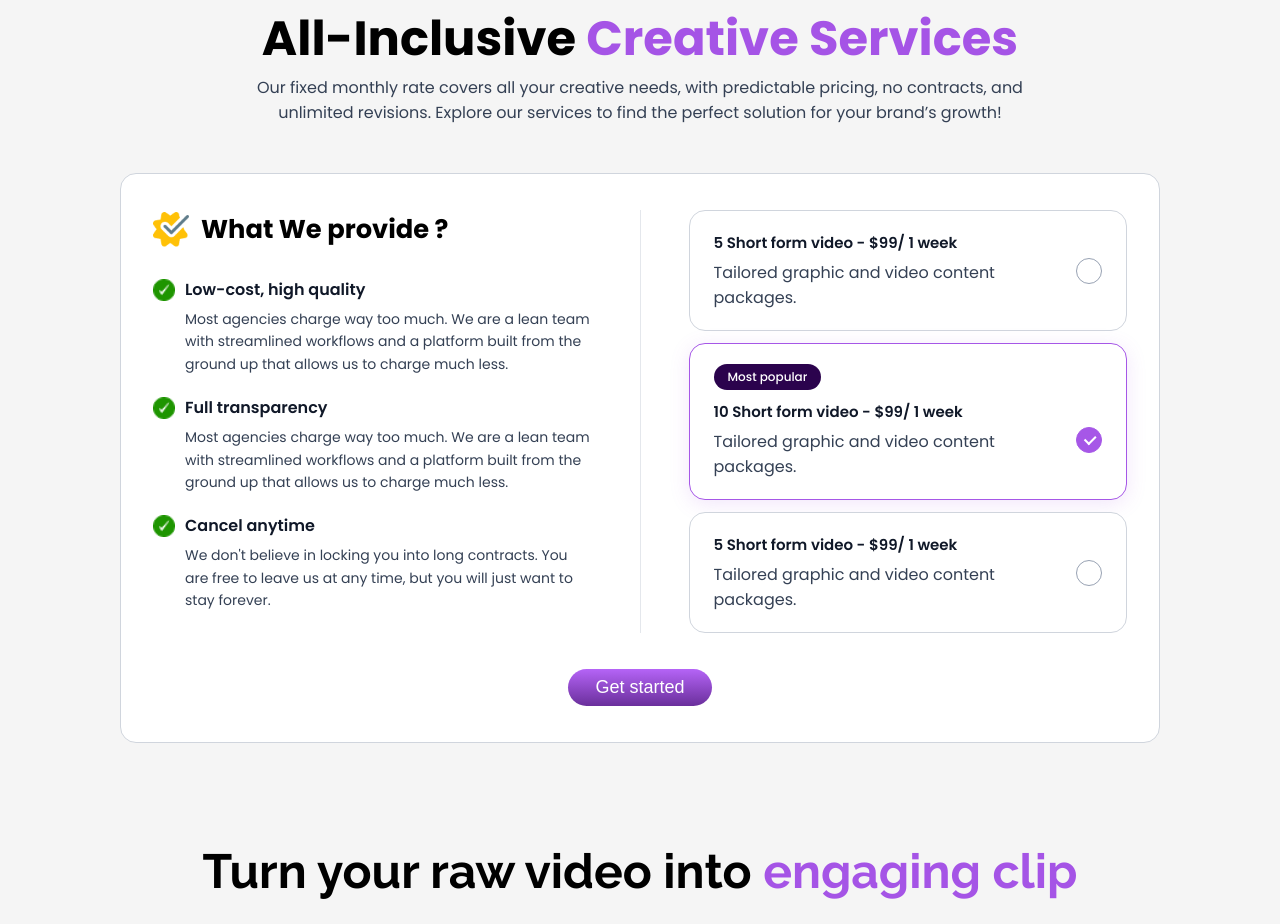
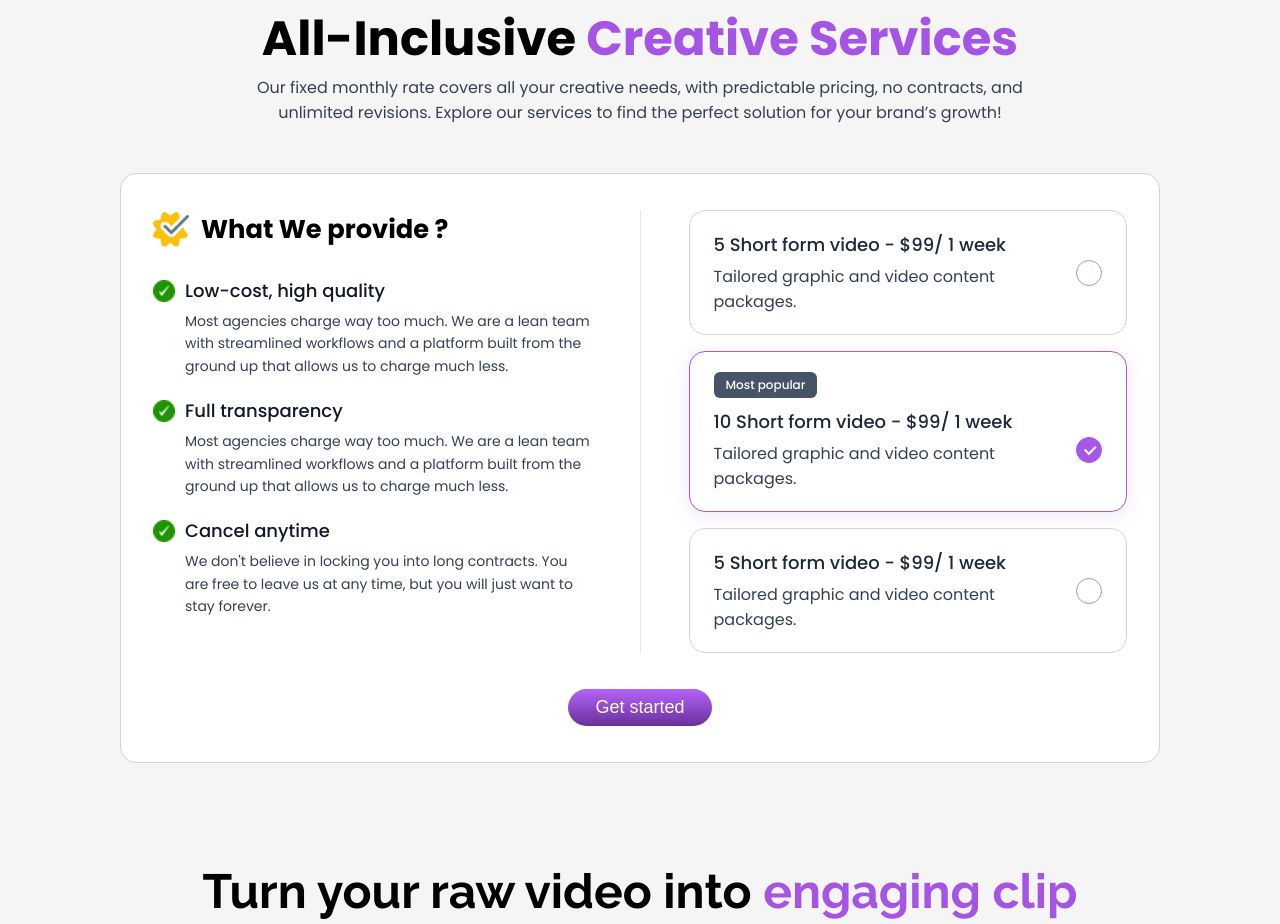
Before and after one commit to kantho202/raaya-social, a plain HTML site: page index.html in a window 1280 px wide. Shown: the part 1193-2117 px from the top of the page. Drawn offline with nearby package versions, Linux system fonts and the light colour scheme.

Commit message:
all-section-check-file

```diff
--- a/styles/index.css
+++ b/styles/index.css
@@ -239,6 +239,8 @@ nav {
 }
 
 .creative-text-description {
+    font-weight: 400;
+    font-size: 16px;
     color: #344054;
     text-align: center;
     padding-bottom: 48px;
@@ -291,8 +293,8 @@ nav {
 }
 
 .creative-left-subtitle h3 {
-    font-weight: 600;
-    font-size: 16px;
+    font-weight: 500;
+    font-size: 18px;
     color: #101828;
 }
 
@@ -305,6 +307,7 @@ nav {
 
 .creative-left-subtitle-description {
     color: #344054;
+    font-weight: 400;
     font-size: 14px;
     line-height: 1.6;
     padding-left: 32px;
@@ -316,7 +319,7 @@ nav {
     min-width: 0;
     display: flex;
     flex-direction: column;
-    gap: 12px;
+    gap: 16px;
     padding-left: 48px;
 }
 
@@ -365,12 +368,12 @@ nav {
 }
 
 .creative-service-popular {
-    background-color: #2B034D;
+    background-color: #475467;
     color: #FFFFFF;
     font-size: 12px;
     font-weight: 500;
-    padding: 4px 14px;
-    border-radius: 20px;
+    padding: 4px 12px;
+    border-radius: 6px;
 }
 
 .creative-service-right-content {
@@ -380,9 +383,9 @@ nav {
 }
 
 .creative-service-right-title {
-    font-weight: 600;
-    font-size: 15px;
-    color: #101828;
+    font-weight: 500;
+    font-size: 18px;
+    color: #1D2939;
 }
 
 .creative-service-right-circle {
@@ -523,7 +526,7 @@ nav {
     padding-top: 20px;
     color: #344054;
     font-weight: 400;
-    font-size: 15px;
+    font-size: 16px;
     line-height: 1.6;
 }
 
@@ -803,7 +806,7 @@ nav {
 .client-review-body > img:first-child {
     width: 24px;
     height: auto;
-    opacity: 0.4;
+    opacity: 50%;
 }
 .client-review-body p {
     font-size: 15px;
@@ -817,7 +820,7 @@ nav {
 .client-review-quotation img {
     width: 24px;
     height: auto;
-    opacity: 0.4;
+    opacity: 50%;
 }
 .client-review-contain-star{
     display: flex;
```
